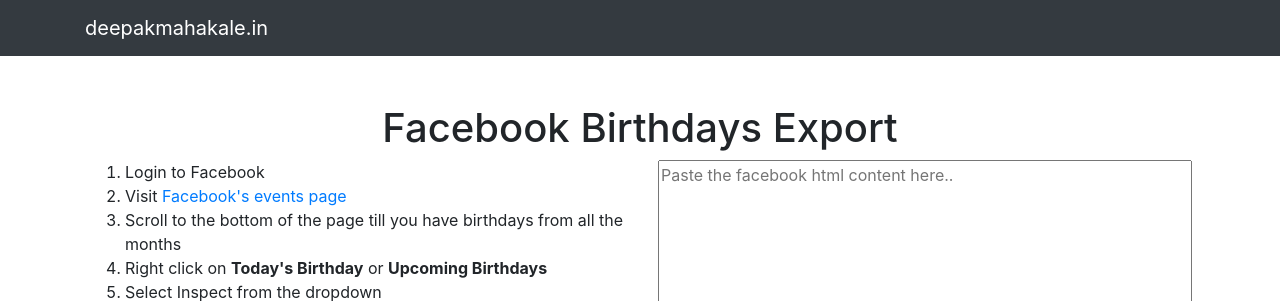
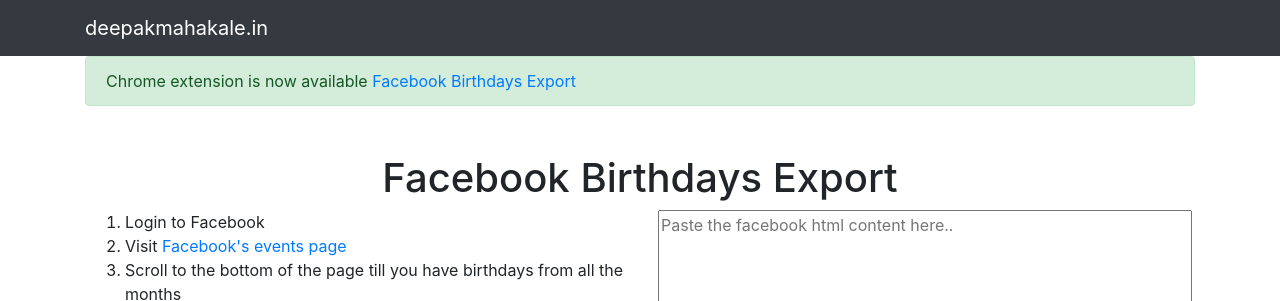
Before and after one commit to deepakmahakale/facebook_birthday_export, a plain HTML site: page index.html in a window 1280 px wide. Shown: the top 301 px of the page. Drawn offline with Linux system fonts and the light colour scheme.

Commit message:
Chrome extension notice

```diff
--- a/index.html
+++ b/index.html
@@ -55,6 +55,9 @@
 
   <!-- Page Content -->
   <div class="container">
+    <div class="alert alert-success" role="alert">
+      Chrome extension is now available <a href="https://chrome.google.com/webstore/detail/facebook-birthdays-export/hhbdbekeaphpjhoadmgibhdbfehnmpdc" target="_blank">Facebook Birthdays Export</a>
+    </div>
     <h1 class="mt-5 text-center">Facebook Birthdays Export</h1>
     <div class="row">
       <div class="col-lg-6" >
```
